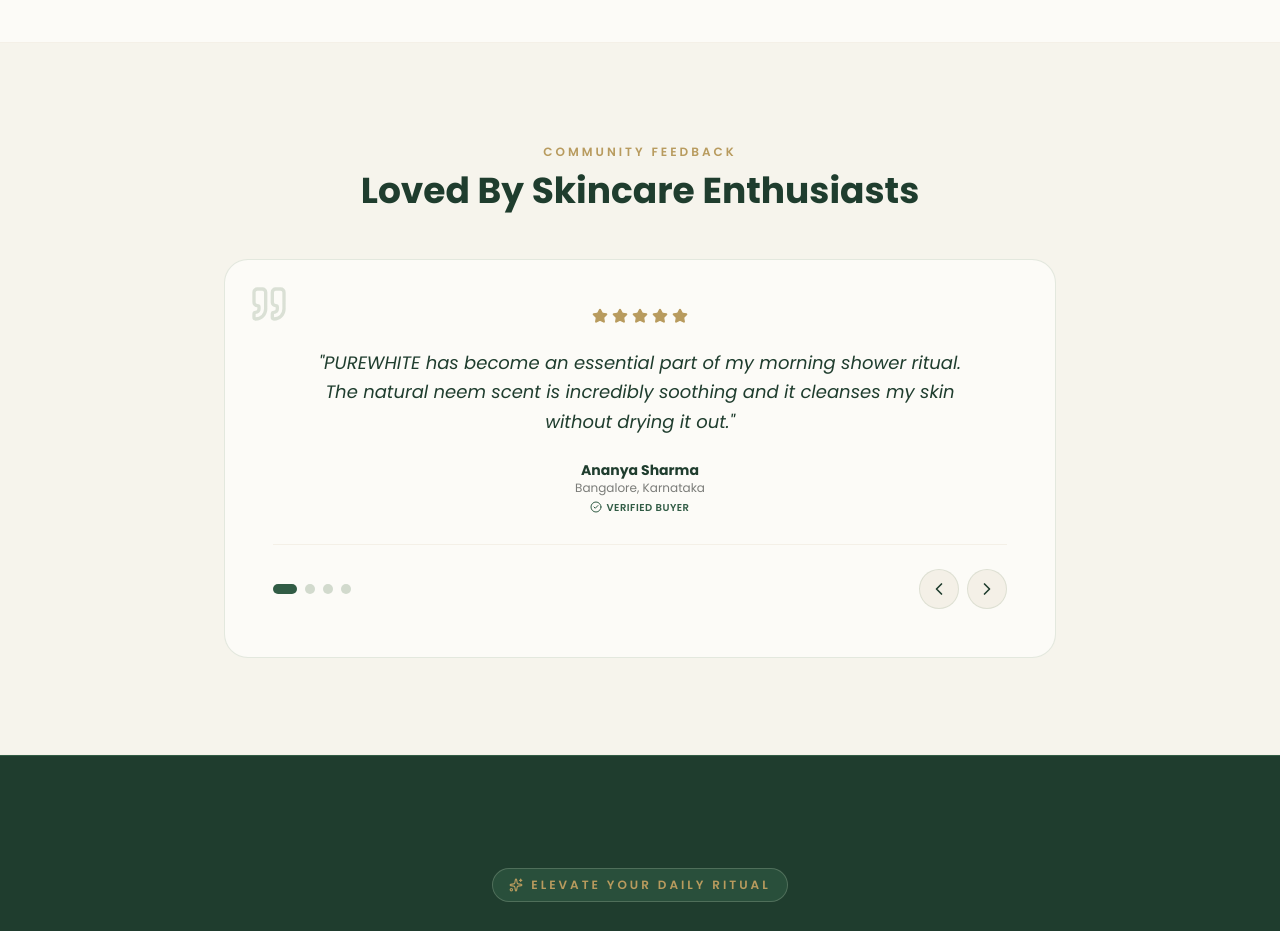
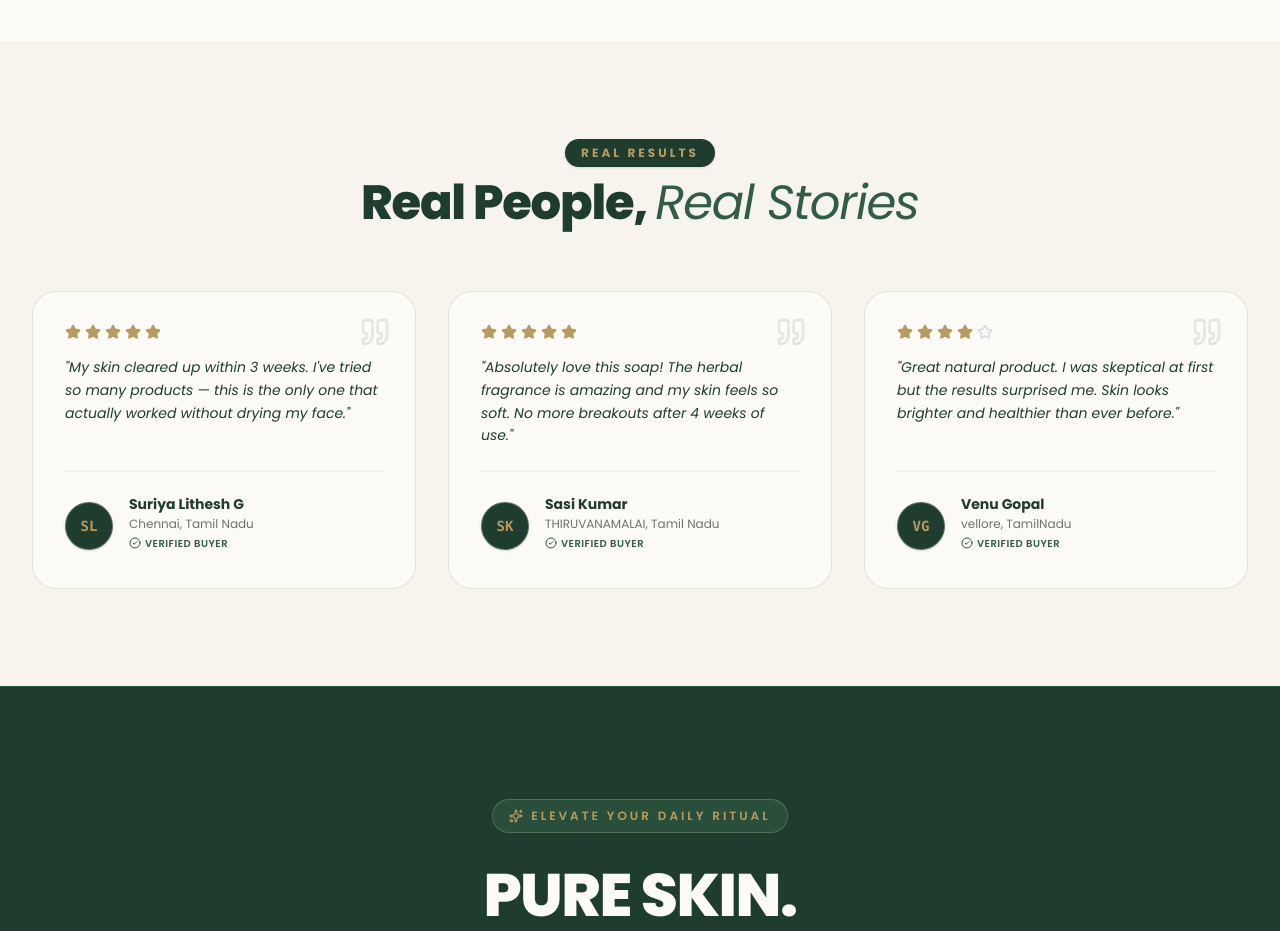
Before and after one commit to kathirvelan19/srevia, a React (Vite) app in the folder frontend/: page / in a window 1280 px wide. Shown: the part 5820-6751 px from the top of the page. Built offline with nearby package versions, Linux system fonts and the light colour scheme; no server answers.

Commit message:
Update Real Results section with real customer stories for Suriya Lithesh G, Sasi Kumar, and Venu Gopal

```diff
--- a/frontend/src/components/home/TestimonialCarouselSection.tsx
+++ b/frontend/src/components/home/TestimonialCarouselSection.tsx
@@ -1,139 +1,119 @@
-import React, { useState } from 'react';
-import { motion, AnimatePresence } from 'framer-motion';
-import { Star, ChevronLeft, ChevronRight, CheckCircle2, Quote } from 'lucide-react';
+import React from 'react';
+import { motion } from 'framer-motion';
+import { Star, CheckCircle2, Quote } from 'lucide-react';
 
 const REVIEWS = [
   {
     id: 1,
-    name: 'Ananya Sharma',
-    city: 'Bangalore, Karnataka',
-    quote: 'PUREWHITE has become an essential part of my morning shower ritual. The natural neem scent is incredibly soothing and it cleanses my skin without drying it out.',
+    initials: 'SL',
+    name: 'Suriya Lithesh G',
+    city: 'Chennai, Tamil Nadu',
+    quote: "My skin cleared up within 3 weeks. I've tried so many products — this is the only one that actually worked without drying my face.",
     verified: true,
     rating: 5
   },
   {
     id: 2,
-    name: 'Priya Venkatesh',
-    city: 'Chennai, Tamil Nadu',
-    quote: 'The combination of Tulsi and virgin Coconut Oil creates such a rich, creamy lather. My face feels fresh, clean, and balanced every single day.',
+    initials: 'SK',
+    name: 'Sasi Kumar',
+    city: 'THIRUVANAMALAI, Tamil Nadu',
+    quote: "Absolutely love this soap! The herbal fragrance is amazing and my skin feels so soft. No more breakouts after 4 weeks of use.",
     verified: true,
     rating: 5
   },
   {
     id: 3,
-    name: 'Karthik Subramanian',
-    city: 'Coimbatore, Tamil Nadu',
-    quote: 'Finally a handcrafted herbal soap that actually feels premium and leaves zero sticky residue! High quality ingredients at ₹149.',
+    initials: 'VG',
+    name: 'Venu Gopal',
+    city: 'vellore, TamilNadu',
+    quote: "Great natural product. I was skeptical at first but the results surprised me. Skin looks brighter and healthier than ever before.",
     verified: true,
-    rating: 5
-  },
-  {
-    id: 4,
-    name: 'Meera Deshmukh',
-    city: 'Mumbai, Maharashtra',
-    quote: 'I love that Srevia Herbs stays true to authentic Indian botanicals without artificial parabens. Ordering my 3rd bar today!',
-    verified: true,
-    rating: 5
+    rating: 4
   }
 ];
 
 export const TestimonialCarouselSection: React.FC = () => {
-  const [current, setCurrent] = useState(0);
-
-  const nextReview = () => {
-    setCurrent((prev) => (prev + 1) % REVIEWS.length);
-  };
-
-  const prevReview = () => {
-    setCurrent((prev) => (prev - 1 + REVIEWS.length) % REVIEWS.length);
-  };
-
-  const review = REVIEWS[current];
 
   return (
-    <section className="py-24 bg-[#F4F0E7]/60 border-y border-[#F4F0E7] relative overflow-hidden">
-      <div className="max-w-4xl mx-auto px-4 sm:px-6 lg:px-8 text-center">
+    <section id="real-results" className="py-24 bg-[#F4F0E7]/60 border-y border-[#F4F0E7] relative overflow-hidden">
+      <div className="max-w-7xl mx-auto px-4 sm:px-6 lg:px-8">
 
-        <span className="text-xs font-semibold uppercase tracking-[0.25em] text-[#B89B5E]">
-          COMMUNITY FEEDBACK
-        </span>
+        {/* Header */}
+        <div className="text-center max-w-2xl mx-auto mb-16 space-y-3">
+          <motion.span
+            initial={{ opacity: 0, y: 10 }}
+            whileInView={{ opacity: 1, y: 0 }}
+            viewport={{ once: true }}
+            transition={{ duration: 0.5 }}
+            className="inline-block text-xs font-bold uppercase tracking-[0.25em] text-[#B89B5E] bg-[#1F3D2E] px-4 py-1.5 rounded-full shadow-sm"
+          >
+            REAL RESULTS
+          </motion.span>
 
-        <h2 className="text-3xl sm:text-4xl font-bold text-[#1F3D2E] mt-2 mb-12">
-          Loved By Skincare Enthusiasts
-        </h2>
+          <motion.h2
+            initial={{ opacity: 0, y: 15 }}
+            whileInView={{ opacity: 1, y: 0 }}
+            viewport={{ once: true }}
+            transition={{ duration: 0.6, delay: 0.1 }}
+            className="text-3xl sm:text-4xl lg:text-5xl font-extrabold text-[#1F3D2E] tracking-tight"
+          >
+            Real People, <span className="italic font-normal text-[#315C45]">Real Stories</span>
+          </motion.h2>
+        </div>
 
-        {/* Carousel Card */}
-        <div className="relative bg-[#FCFBF7] p-8 sm:p-12 rounded-3xl shadow-herbal border border-[#A8B9A3]/30 min-h-[260px] flex flex-col justify-between">
-
-          <Quote className="w-10 h-10 text-[#A8B9A3]/40 mx-auto absolute top-6 left-6 pointer-events-none" />
-
-          <AnimatePresence mode="wait">
+        {/* 3 Review Cards Grid (Desktop & Tablet) */}
+        <div className="grid grid-cols-1 md:grid-cols-3 gap-8">
+          {REVIEWS.map((review, idx) => (
             <motion.div
               key={review.id}
-              initial={{ opacity: 0, x: 20 }}
-              animate={{ opacity: 1, x: 0 }}
-              exit={{ opacity: 0, x: -20 }}
-              transition={{ duration: 0.4 }}
-              className="space-y-6 relative z-10 my-auto"
+              initial={{ opacity: 0, y: 25 }}
+              whileInView={{ opacity: 1, y: 0 }}
+              viewport={{ once: true }}
+              transition={{ duration: 0.6, delay: idx * 0.15 }}
+              className="bg-[#FCFBF7] p-8 rounded-3xl shadow-herbal border border-[#A8B9A3]/30 flex flex-col justify-between relative group hover:border-[#B89B5E]/60 transition-all duration-300 transform hover:-translate-y-1.5"
             >
-              {/* Stars */}
-              <div className="flex justify-center text-[#B89B5E] gap-1">
-                {[...Array(review.rating)].map((_, i) => (
-                  <Star key={i} className="w-4 h-4 fill-current" />
+              <Quote className="w-8 h-8 text-[#A8B9A3]/30 absolute top-6 right-6 pointer-events-none" />
+
+              <div className="space-y-4">
+                {/* Rating Stars */}
+                <div className="flex text-[#B89B5E] gap-1">
+                  {[...Array(5)].map((_, i) => (
+                    <Star
+                      key={i}
+                      className={`w-4 h-4 ${
+                        i < review.rating ? 'fill-current' : 'text-gray-300 fill-none'
+                      }`}
+                    />
                   ))}
                 </div>
 
-              {/* Quote */}
-              <p className="text-base sm:text-lg text-[#1F3D2E] font-medium leading-relaxed italic max-w-2xl mx-auto">
+                {/* Quote Text */}
+                <p className="text-sm text-[#1F3D2E] font-medium leading-relaxed italic">
                   "{review.quote}"
                 </p>
+              </div>
 
-              {/* Customer info */}
+              {/* Author Footer */}
+              <div className="pt-6 mt-6 border-t border-[#F4F0E7] flex items-center gap-4">
+                {/* Initials Badge */}
+                <div className="w-12 h-12 rounded-full bg-[#1F3D2E] text-[#B89B5E] font-bold text-sm flex items-center justify-center border border-[#A8B9A3]/40 shrink-0 shadow-sm font-mono">
+                  {review.initials}
+                </div>
+
                 <div>
-                <h3 className="font-bold text-[#1F3D2E] text-sm">{review.name}</h3>
-                <p className="text-xs text-[#242824]/60">{review.city}</p>
+                  <h3 className="font-bold text-[#1F3D2E] text-sm leading-tight">
+                    {review.name}
+                  </h3>
+                  <p className="text-xs text-[#242824]/65 pt-0.5">{review.city}</p>
                   {review.verified && (
                     <span className="inline-flex items-center gap-1 text-[10px] text-[#315C45] font-semibold uppercase tracking-wider mt-1">
                       <CheckCircle2 className="w-3 h-3 text-[#315C45]" /> Verified Buyer
                     </span>
                   )}
                 </div>
+              </div>
             </motion.div>
-          </AnimatePresence>
-
-          {/* Slider controls */}
-          <div className="flex items-center justify-between pt-6 border-t border-[#F4F0E7] mt-6">
-            <div className="flex items-center gap-2">
-              {REVIEWS.map((_, idx) => (
-                <button
-                  key={idx}
-                  onClick={() => setCurrent(idx)}
-                  className={`w-2.5 h-2.5 rounded-full transition-all ${
-                    idx === current ? 'w-6 bg-[#315C45]' : 'bg-[#A8B9A3]/50'
-                  }`}
-                  aria-label={`Go to slide ${idx + 1}`}
-                />
           ))}
-            </div>
-
-            <div className="flex items-center gap-2">
-              <button
-                onClick={prevReview}
-                className="w-10 h-10 rounded-full bg-[#F4F0E7] hover:bg-[#315C45] hover:text-white text-[#1F3D2E] flex items-center justify-center transition-colors border border-[#A8B9A3]/30"
-                aria-label="Previous Review"
-              >
-                <ChevronLeft className="w-5 h-5" />
-              </button>
-              <button
-                onClick={nextReview}
-                className="w-10 h-10 rounded-full bg-[#F4F0E7] hover:bg-[#315C45] hover:text-white text-[#1F3D2E] flex items-center justify-center transition-colors border border-[#A8B9A3]/30"
-                aria-label="Next Review"
-              >
-                <ChevronRight className="w-5 h-5" />
-              </button>
-            </div>
-          </div>
-
         </div>
 
       </div>
--- a/frontend/src/pages/Results/index.tsx
+++ b/frontend/src/pages/Results/index.tsx
@@ -69,6 +69,74 @@
           </div>
         </div>
 
+        {/* Real Customer Stories Section */}
+        <div className="space-y-8 pt-8 border-t border-[#F4F0E7]">
+          <div className="text-center max-w-2xl mx-auto space-y-3">
+            <span className="inline-block text-xs font-bold uppercase tracking-[0.25em] text-[#B89B5E] bg-[#1F3D2E] px-4 py-1.5 rounded-full shadow-sm">
+              REAL RESULTS
+            </span>
+            <h2 className="font-serif-display text-3xl sm:text-4xl font-bold text-[#1F3D2E]">
+              Real People, Real Stories
+            </h2>
+          </div>
+
+          <div className="grid grid-cols-1 md:grid-cols-3 gap-8">
+            <div className="bg-[#F4F0E7]/60 p-8 rounded-3xl border border-[#A8B9A3]/30 flex flex-col justify-between space-y-4">
+              <div className="space-y-3">
+                <div className="flex text-[#B89B5E] gap-1 text-sm">★★★★★</div>
+                <p className="text-sm text-[#1F3D2E] font-medium leading-relaxed italic">
+                  "My skin cleared up within 3 weeks. I've tried so many products — this is the only one that actually worked without drying my face."
+                </p>
+              </div>
+              <div className="flex items-center gap-3 pt-4 border-t border-[#A8B9A3]/30">
+                <div className="w-10 h-10 rounded-full bg-[#1F3D2E] text-[#B89B5E] font-bold text-xs flex items-center justify-center font-mono">
+                  SL
+                </div>
+                <div>
+                  <h4 className="font-bold text-[#1F3D2E] text-xs">Suriya Lithesh G</h4>
+                  <p className="text-[11px] text-[#242824]/60">Chennai, Tamil Nadu</p>
+                </div>
+              </div>
+            </div>
+
+            <div className="bg-[#F4F0E7]/60 p-8 rounded-3xl border border-[#A8B9A3]/30 flex flex-col justify-between space-y-4">
+              <div className="space-y-3">
+                <div className="flex text-[#B89B5E] gap-1 text-sm">★★★★★</div>
+                <p className="text-sm text-[#1F3D2E] font-medium leading-relaxed italic">
+                  "Absolutely love this soap! The herbal fragrance is amazing and my skin feels so soft. No more breakouts after 4 weeks of use."
+                </p>
+              </div>
+              <div className="flex items-center gap-3 pt-4 border-t border-[#A8B9A3]/30">
+                <div className="w-10 h-10 rounded-full bg-[#1F3D2E] text-[#B89B5E] font-bold text-xs flex items-center justify-center font-mono">
+                  SK
+                </div>
+                <div>
+                  <h4 className="font-bold text-[#1F3D2E] text-xs">Sasi Kumar</h4>
+                  <p className="text-[11px] text-[#242824]/60">THIRUVANAMALAI, Tamil Nadu</p>
+                </div>
+              </div>
+            </div>
+
+            <div className="bg-[#F4F0E7]/60 p-8 rounded-3xl border border-[#A8B9A3]/30 flex flex-col justify-between space-y-4">
+              <div className="space-y-3">
+                <div className="flex text-[#B89B5E] gap-1 text-sm">★★★★☆</div>
+                <p className="text-sm text-[#1F3D2E] font-medium leading-relaxed italic">
+                  "Great natural product. I was skeptical at first but the results surprised me. Skin looks brighter and healthier than ever before."
+                </p>
+              </div>
+              <div className="flex items-center gap-3 pt-4 border-t border-[#A8B9A3]/30">
+                <div className="w-10 h-10 rounded-full bg-[#1F3D2E] text-[#B89B5E] font-bold text-xs flex items-center justify-center font-mono">
+                  VG
+                </div>
+                <div>
+                  <h4 className="font-bold text-[#1F3D2E] text-xs">Venu Gopal</h4>
+                  <p className="text-[11px] text-[#242824]/60">vellore, TamilNadu</p>
+                </div>
+              </div>
+            </div>
+          </div>
+        </div>
+
         {/* Transparency Disclaimer */}
         <div className="bg-[#FCFBF7] p-8 sm:p-10 rounded-3xl border border-[#A8B9A3]/40 shadow-herbal max-w-4xl mx-auto space-y-4">
           <div className="flex items-center gap-3 text-[#1F3D2E]">
```
Lines whose indentation alone changed are shown as unchanged.
